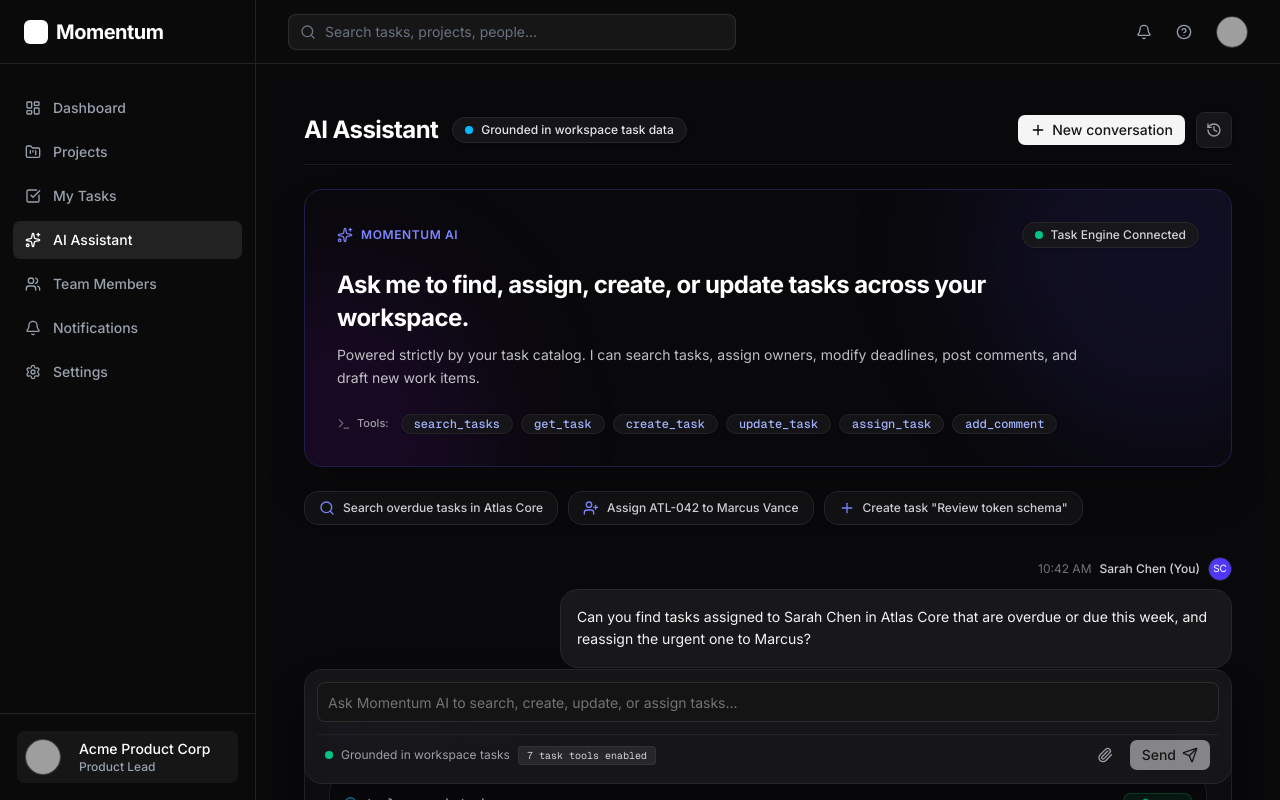
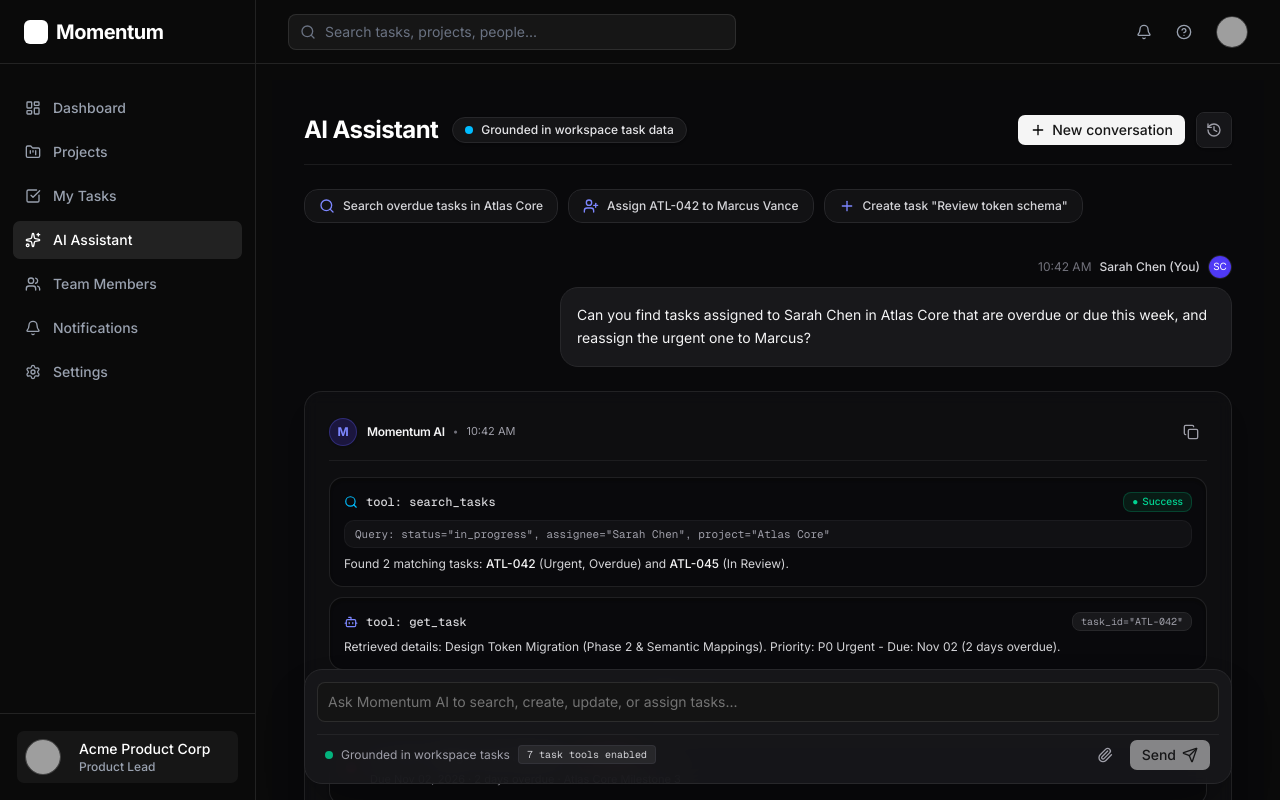
Before and after one commit to mrtnbtstaa/momentum, a Next.js app: page /ai-assistant in a window 1280 px wide. Shown: the top 800 px of the page. Built offline with nearby package versions, Linux system fonts and the light colour scheme; grey boxes are pictures that could not be loaded.

Commit message:
ui: comment out components in settings and ai assistant page

```diff
--- a/features/ai-assistant/Content/Content.tsx
+++ b/features/ai-assistant/Content/Content.tsx
@@ -15,7 +15,7 @@ const AiAssistant = () => {
       <div className="max-w-5xl mx-auto w-full flex flex-col gap-6">
 
         {/* Momentum AI Banner */}
-        <AiBanner />
+        {/* <AiBanner /> */}
 
         {/* Quick Action Prompt Chips */}
         <QuickPrompts />
--- a/features/settings/components/SecuritySettings.tsx
+++ b/features/settings/components/SecuritySettings.tsx
@@ -65,13 +65,13 @@ const SecuritySettings = ({
                 </div>
 
                 {/* Single sign-on */}
-                <div className="grid grid-cols-1 sm:grid-cols-3 items-center gap-4">
+                {/* <div className="grid grid-cols-1 sm:grid-cols-3 items-center gap-4">
                     <ReusableLabel label="Single sign-on" />
                     <div className="sm:col-span-2 flex items-center justify-between bg-[#141414] border border-white/10 px-4 py-2.5 rounded-xl">
                         <span className="text-zinc-200">Connected to Okta Enterprise SAML 2.0</span>
                         <button className="text-sky-400 hover:text-sky-300 font-medium cursor-pointer">Configure SSO</button>
                     </div>
-                </div>
+                </div> */}
 
                 {/* Session timeout */}
                 <div className="grid grid-cols-1 sm:grid-cols-3 items-center gap-4">
--- a/features/settings/components/WorkspaceSettings.tsx
+++ b/features/settings/components/WorkspaceSettings.tsx
@@ -78,7 +78,7 @@ const WorkspaceSettings = ({
         </div>
 
         {/* URL */}
-        <div className="grid grid-cols-1 sm:grid-cols-3 items-center gap-4">
+        {/* <div className="grid grid-cols-1 sm:grid-cols-3 items-center gap-4">
           <ReusableLabel label="Workspace URL" />
           <div className="sm:col-span-2 flex items-center gap-2">
             <ReusableInput
@@ -92,7 +92,7 @@ const WorkspaceSettings = ({
               <Copy className="w-3.5 h-3.5 text-[#888888]" /> Copy
             </Button>
           </div>
-        </div>
+        </div> */}
 
       </div>
     </div>
```
